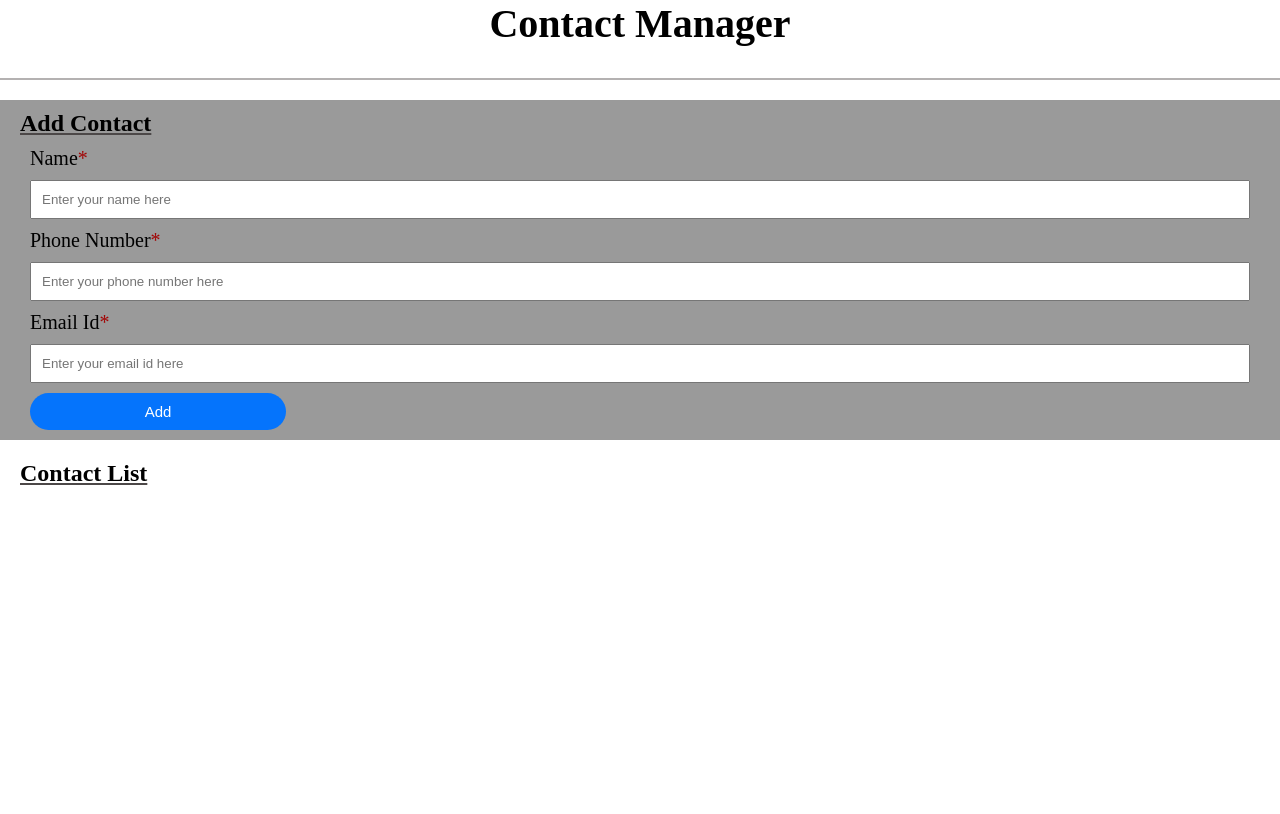
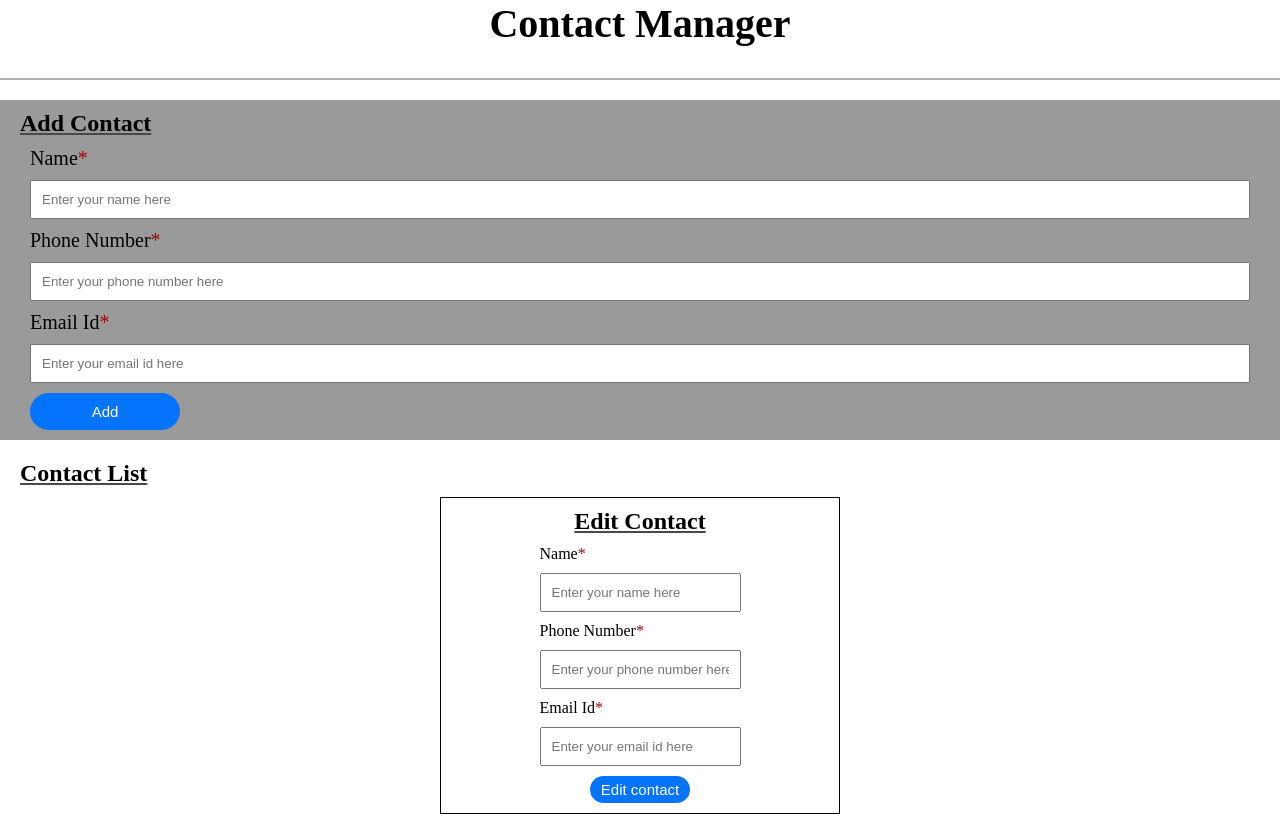
Before and after one commit to Sudip1009/Contact-app-react-practice-, a React (Create React App) app in the folder Contact app/: page / in a window 1280 px wide. Built offline with nearby package versions, Linux system fonts and the light colour scheme.

Commit message:
created UI of modal for edit function

```diff
--- a/Contact app/src/components/AddContact.js
+++ b/Contact app/src/components/AddContact.js
@@ -3,6 +3,7 @@ import './App.css';
 // import ContactCard from "./ContactCard";
 
 function AddContact(props) {
+    const [toggleSubmit , setToggleSubmit] = useState(true);
 
     const [contacts , setContacts] = useState({
         name : "",
@@ -62,7 +63,10 @@ function AddContact(props) {
                     required></input>
                 </div>
             </form>
-            <button type="submit" name="submit" onClick={submit} className="submit">Add</button>
+            {
+            toggleSubmit ? <button type="submit" name="submit" onClick={submit} className="submit">Add</button>:
+            <button type="submit" name="submit" onClick={submit} className="submit">Update</button>
+            }
             {/* <br></br><span>*</span>This field is required. */}
         </div>
        );
--- a/Contact app/src/components/App.css
+++ b/Contact app/src/components/App.css
@@ -53,7 +53,7 @@
   margin-bottom: 10px;
   background-color: rgb(5, 116, 252);
   color: white;
-  width: 20vw;
+  width: 150px;
   border: none;
   border-radius: 50px;
   font-size: 15px;
@@ -112,3 +112,37 @@
   cursor: pointer;
   color: brown;
 }
+
+.edit-contact-details{
+  margin: 0px 20px;
+  min-height: 30vh;
+  width: 400px;
+  display: flex;
+  flex-direction: column;
+  align-items: center;
+  border: 1px solid black;
+}
+.edit-contact-details h2{
+  padding: 10px;
+  text-decoration: underline solid rgb(76, 72, 72);
+}
+
+.edit-submit{
+  margin-bottom: 10px;
+  padding: 5px;
+  background-color: rgb(5, 116, 252);
+  color: white;
+  width: 100px;
+  border: none;
+  border-radius: 50px;
+  font-size: 15px;
+}
+.edit-submit:hover{
+  background-color: rgb(65, 65, 66);
+}
+.box{
+    height: 100%;
+    width: 100%;
+    display: flex;
+    justify-content: center;
+}
--- a/Contact app/src/components/App.js
+++ b/Contact app/src/components/App.js
@@ -3,6 +3,7 @@ import './App.css';
 import Header from "./Header";
 import AddContact from "./AddContact";
 import ContactList from "./ContactList";
+import EditContact from "./EditContact";
 
 const retriveContacts = ()=>{
   const list = localStorage.getItem("localStorageKey")
@@ -23,6 +24,13 @@ function App() {
     setAllData([...allData ,{id : crypto.randomUUID(), ...data}]);
   }
 
+  const editContactHandler =(id)=>{
+    const editedItem = allData.find((contact)=>{
+      return contact.id === id;
+    })
+    console.log(editedItem)
+  }
+
   const removeContactHandler = (id)=>{
     const newContactList =  allData.filter((contact)=>{
       // console.log(contact)
@@ -38,8 +46,9 @@ function App() {
   return (
   <div>
     <Header/>
-    <AddContact onSubmit ={getData}/>
-     <ContactList allData={allData} getContactId ={removeContactHandler}/>
+    <AddContact onSubmit ={getData} editContactId={editContactHandler}/>
+     <ContactList allData={allData}  getContactId ={removeContactHandler}/>
+     <EditContact/>
   </div>
   );
 
--- a/Contact app/src/components/ContactCard.js
+++ b/Contact app/src/components/ContactCard.js
@@ -14,7 +14,7 @@ function ContactCard (props){
         </div>
         </div>
         <div className="icons">
-        <i className="fa-solid fa-pen-to-square editIcon"></i>
+        <i className="fa-solid fa-pen-to-square editIcon"  onClick ={()=> props.editHandler(id)}></i>
         <i className="fa-solid fa-trash tIcon" onClick ={()=> props.deleteHandler(id)}></i>
         </div>
     </div>
--- a/Contact app/src/components/ContactList.js
+++ b/Contact app/src/components/ContactList.js
@@ -3,6 +3,10 @@ import './App.css';
 import ContactCard from './ContactCard';
 
 function ContactList(props) {
+
+    // const editContactHandler = (id) =>{
+    //     props.editContactId(id)
+    // }
 
     const deleteContactHandler= (id) => {
         props.getContactId(id)
@@ -10,7 +14,7 @@ function ContactList(props) {
 
     const renderContactList = props.allData.map((contact)=>{
         return (
-            <ContactCard contact={contact} deleteHandler={deleteContactHandler} key={contact.id}></ContactCard>
+            <ContactCard contact={contact}  deleteHandler={deleteContactHandler} key={contact.id}></ContactCard>
         )
     });
     return (
--- /dev/null
+++ b/Contact app/src/components/EditContact.js
@@ -0,0 +1,71 @@
+import React from "react";
+import './App.css';
+
+
+function EditContact() {
+    // const [toggleSubmit , setToggleSubmit] = useState(true);
+
+    // const [contacts , setContacts] = useState({
+    //     name : "",
+    //     phone: "",
+    //     email: "",
+    //   });
+
+
+    //  const handleOnChange = (event)=>{
+    //     setContacts(()=> ({
+    //         ...contacts,[event.target.name]: event.target.value,
+    //     }))
+    //  }
+
+    //  let {name , phone, email} = contacts;
+    // const submit = (e)=>{
+    //     e.preventDefault();
+    // //   console.log(contacts)
+    // if(contacts.name === "" || contacts.phone ===""||contacts.email ===""){
+    //     alert("All fields are mandatory")
+    //     return;
+    // }else
+    //   props.onSubmit(contacts);
+    //   setContacts({
+    //     name : "",
+    //     phone: "",
+    //     email: "",
+    //   })
+
+    // }
+
+
+    return (
+        <div className="box">
+        <div className="edit-contact-details">
+            <h2>Edit Contact</h2>
+            <form className="edit-contact-form">
+                <div className="field">
+                    <label>Name<span>*</span></label>
+                    <input
+                    type="text"
+                    name="name"
+                    placeholder="Enter your name here"
+                    required></input>
+                </div>
+                <div className="field">
+                    <label>Phone Number<span>*</span></label>
+                    <input type="tel" name="phone" placeholder="Enter your phone number here" pattern="[0-9]"
+                    required></input>
+                </div>
+                <div className="field">
+                    <label>Email Id<span>*</span></label>
+                    <input type="email" name="email" placeholder="Enter your email id here"
+                    required></input>
+                </div>
+            </form>
+            <button type="submit" name="submit"  className="edit-submit">Edit contact</button>
+
+            {/* <br></br><span>*</span>This field is required. */}
+        </div>
+        </div>
+       );
+}
+
+export default EditContact;
```
